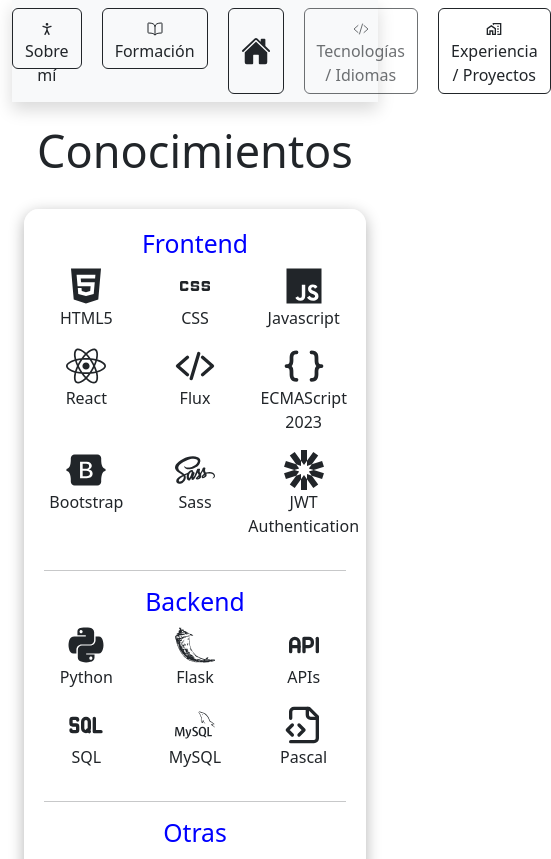
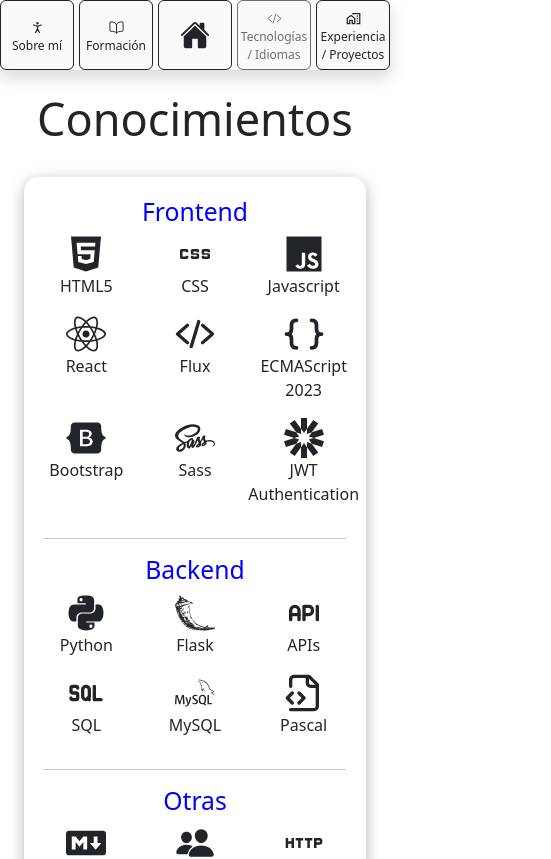
Before and after one commit to JTomas88/Portfolio, a React (Create React App) app: page /conocimientos in a window 390 px wide. Shown: the top 859 px of the page, 551 px wide, since content can reach past the window. Built offline with nearby package versions, Linux system fonts and the light colour scheme.

Commit message:
finalización responsive

```diff
--- a/src/components/NavBar/NavBar.jsx
+++ b/src/components/NavBar/NavBar.jsx
@@ -1,66 +1,56 @@
 import React from "react";
 import { IoHome } from "react-icons/io5";
-import { Link, useLocation, useNavigate } from "react-router-dom";
+import { useLocation, useNavigate } from "react-router-dom";
 import styles from "./navbar.module.css";
 import { LuPersonStanding } from "react-icons/lu";
-import { IoBookOutline } from "react-icons/io5";
-import { IoCodeSlashOutline } from "react-icons/io5";
+import { IoBookOutline, IoCodeSlashOutline } from "react-icons/io5";
 import { MdOutlineMapsHomeWork } from "react-icons/md";
 
-
-
-
-
 export const NavBar = () => {
-  const navigate = useNavigate()
+  const navigate = useNavigate();
   const location = useLocation();
   const paginas = {
     "/sobremi": {
       titulo: "Sobre mí",
       buttonText: "Sobre mí",
-      buttonLink: "/sobremi"
+      buttonLink: "/sobremi",
     },
     "/experiencia": {
       titulo: "Experiencia / Proyectos",
       buttonText: "Experiencia / Proyectos",
-      buttonLink: "/experiencia"
+      buttonLink: "/experiencia",
     },
     "/formacion": {
       titulo: "Formación",
       buttonText: "Formación",
-      buttonLink: "/formacion"
+      buttonLink: "/formacion",
     },
     "/conocimientos": {
       titulo: "Tecnologías e idiomas",
       buttonText: "Tecnologías e idiomas",
-      buttonLink: "/conocimientos"
+      buttonLink: "/conocimientos",
     },
-
-  }
+  };
 
   const enHome = location.pathname === "/Portfolio";
-  const pagActual = paginas[location.pathname]
-  console.log(pagActual)
+  const pagActual = paginas[location.pathname];
 
   if (enHome) return null;
 
   return (
-    <div className="container">
+    <div className={`container ${styles.contenedor}`}>
       <nav className={`navbar sticky-top bg-body-tertiary shadow ${styles.botones}`}>
-        <div>
-
-        </div>
-        {!enHome ? (
-      <div className={styles.boton_container}>
-            {pagActual?.buttonLink === '/sobremi' ? (
-              <button type="button" className="btn btn-outline-dark" disabled style={{ width: "178px", height: "61px" }}>
+        {!enHome && (
+          <div className={styles.boton_container}>
+            {pagActual?.buttonLink === "/sobremi" ? (
+              <button type="button" className={`btn btn-outline-dark ${styles.boton}`} disabled>
                 <div>
                   <LuPersonStanding />
                 </div>
                 Sobre mí
               </button>
             ) : (
-              <button type="button" className="btn btn-outline-dark" onClick={() => navigate('/sobremi')} style={{ width: "178px", height: "61px" }}>
+              <button type="button" className={`btn btn-outline-dark ${styles.boton}`} onClick={() => navigate("/sobremi")}>
                 <div>
                   <LuPersonStanding />
                 </div>
@@ -68,16 +58,15 @@ export const NavBar = () => {
               </button>
             )}
 
-
-            {pagActual?.buttonLink === '/formacion' ? (
-              <button type="button" className="btn btn-outline-dark" disabled style={{ width: "178px", height: "61px" }}>
+            {pagActual?.buttonLink === "/formacion" ? (
+              <button type="button" className={`btn btn-outline-dark ${styles.boton}`} disabled>
                 <div>
                   <IoBookOutline />
                 </div>
                 Formación
               </button>
             ) : (
-              <button type="button" className="btn btn-outline-dark" onClick={() => navigate('/formacion')} style={{ width: "178px", height: "61px" }} >
+              <button type="button" className={`btn btn-outline-dark ${styles.boton}`} onClick={() => navigate("/formacion")}>
                 <div>
                   <IoBookOutline />
                 </div>
@@ -85,22 +74,20 @@ export const NavBar = () => {
               </button>
             )}
 
-
             {/* Botón Home */}
-            <button type="button" className="btn btn-outline-dark" onClick={() => navigate('/Portfolio')} >
+            <button type="button" className={`btn btn-outline-dark ${styles.boton}`} onClick={() => navigate("/Portfolio")}>
               <IoHome style={{ fontSize: "30px" }} />
             </button>
 
-
-            {pagActual?.buttonLink === '/conocimientos' ? (
-              <button type="button" className="btn btn-outline-dark" disabled >
+            {pagActual?.buttonLink === "/conocimientos" ? (
+              <button type="button" className={`btn btn-outline-dark ${styles.boton}`} disabled>
                 <div>
                   <IoCodeSlashOutline />
                 </div>
                 Tecnologías / Idiomas
               </button>
             ) : (
-              <button type="button" className="btn btn-outline-dark" onClick={() => navigate('/conocimientos')} >
+              <button type="button" className={`btn btn-outline-dark ${styles.boton}`} onClick={() => navigate("/conocimientos")}>
                 <div>
                   <IoCodeSlashOutline />
                 </div>
@@ -108,61 +95,24 @@ export const NavBar = () => {
               </button>
             )}
 
-
-
-            {pagActual?.buttonLink === '/experiencia' ? (
-              <button type="button" className="btn btn-outline-dark" disabled>
+            {pagActual?.buttonLink === "/experiencia" ? (
+              <button type="button" className={`btn btn-outline-dark ${styles.boton}`} disabled>
                 <div>
                   <MdOutlineMapsHomeWork />
                 </div>
                 Experiencia / Proyectos
               </button>
             ) : (
-              <button type="button" className="btn btn-outline-dark" onClick={() => navigate('experiencia')}>
+              <button type="button" className={`btn btn-outline-dark ${styles.boton}`} onClick={() => navigate("/experiencia")}>
                 <div>
                   <MdOutlineMapsHomeWork />
                 </div>
                 Experiencia / Proyectos
               </button>
             )}
-
-
-
-
           </div>
-
-
-
-        ) : null}
-
+        )}
       </nav>
     </div>
-
-  )
+  );
 };
-
-{/* <div className={`container ${homeVisible ? styles.box_navbar : ""}`}>
-<nav
-  className={`navbar sticky-top bg-body-tertiary ${
-    homeVisible ? "shadow" : ""
-  } ${homeVisible ? styles.box_navbar : styles.noPadding}`}
->
-  <div className="container d-flex justify-content-center">
-    {homeVisible && (
-      <button
-        type="button"
-        style={{ fontSize: "30px" }}
-        className="btn"
-      >
-        <Link
-          to="/Portfolio"
-
-        >
-          <IoHome />
-        </Link>
-      </button>
-    )}
-  </div>
-</nav>
-</div>
-); */}
--- a/src/components/NavBar/navbar.module.css
+++ b/src/components/NavBar/navbar.module.css
@@ -1,21 +1,65 @@
-.box_navBar {
-    border-radius: 15px;
-}
+.contenedor {
+    width: 100vw;
+    padding: 0;
+    display: flex;
+    justify-content: center;
+    align-content: center;
+  }
 
-.noPadding {
+  /* Botones del Navbar */
+  .botones {
+    justify-content: center;
+    width: 100%;
     padding: 0;
     margin: 0;
-    box-shadow: none; /* Eliminar sombra */
-    border: none;
-}
+  }
 
-.botones{
+  /* Contenedor de botones */
+  .boton_container {
+    display: flex;
+    justify-content: space-around;
+    width: 100%;
+    gap: 10px;
+    padding: 0;
+  }
+
+  /* Estilo base para los botones */
+  .boton {
+    width: 178px;
+    height: 61px;
+    font-size: 14px;
+    display: flex;
+    flex-direction: column;
+    align-items: center;
     justify-content: center;
-}
+    text-align: center;
+    white-space: nowrap;
+    overflow: hidden;
+    text-overflow: ellipsis;
+    padding: 0;
+  }
 
-.boton_container {
-    display: flex;
-    justify-content: space-around; /* Distribuye los botones a lo largo del ancho disponible */
-    width: 100%; /* Ocupa todo el ancho disponible del navbar */
-    gap: 20px; /* Opcional: agrega espacio entre botones sin aumentar el ancho total */
+
+  /* Ajuste para dispositivos móviles */
+  @media (max-width: 768px) {
+    .contenedor {
+      width: 100vw;
+    }
+
+    .boton_container {
+      gap: 5px;
+      padding: 0;
+    }
+
+    .boton {
+      width: 100px;
+      height: 70px;
+      font-size: 12px;
+      white-space: normal;
+    }
+
+    /* Ajuste de tamaño de icono */
+    .boton div {
+      font-size: 15px;
+    }
   }
```
Also changed, not shown: 1 other file (tests, documents, lock files or other folders).
